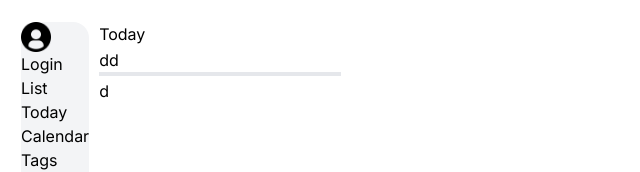
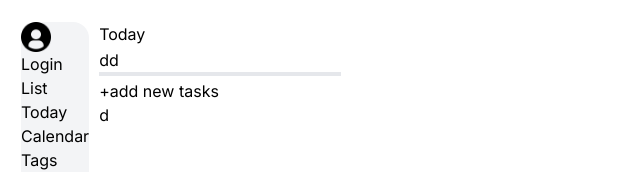
Before and after one commit to ITsMyPlan/todotasks, a Next.js app: page /today in a window 1280 px wide. Shown: the top 172 px of the page, without its empty margins (0-640 px from the left). Built offline with nearby package versions, Linux system fonts and the light colour scheme; no server answers.

Commit message:
feat: add Modal Toggle

```diff
--- /dev/null
+++ b/app/_components/common/Modal.tsx
@@ -0,0 +1,22 @@
+import useModalStore from '@/store/useModalStore'
+import { ModalProps } from '@/_types/modalState'
+
+const Modal = ({ children }: ModalProps) => {
+  const { show, toggleModal } = useModalStore(state => ({
+    show: state.show,
+    toggleModal: state.toggleModal,
+  }))
+  if (!show) return null
+
+  return (
+    <div>
+      <p>Tasks</p>
+      <button type="button" onClick={toggleModal}>
+        X
+      </button>
+      <div>{children}</div>
+    </div>
+  )
+}
+
+export default Modal
--- a/app/_components/layout/Todo.tsx
+++ b/app/_components/layout/Todo.tsx
@@ -1,14 +1,20 @@
 'use client'
+import useModalStore from "@/store/useModalStore"
+import Modal from "@/_components/common/Modal"
 
 export default function Todo() {
-  // 모달 컴포넌트 받아와서 button event로 발생
-  // 컴포넌트는 page/action 따로 나누고 open close 상태관리
+   const { show, toggleModal } = useModalStore(state => ({
+     show: state.show,
+     toggleModal: state.toggleModal,
+   }))
+
 
   return (
     <div className="box-border ml-[10px] w-screen">
       <p>Today</p>
       <div className="border-b-4 border-lightGray/30 my-[1%]">dd</div>
-      {/* <button onClick={modal}>+add new tasks</button> */}
+      <button onClick={toggleModal}>+add new tasks</button>
+      {show && <Modal children={undefined} />}
       <div>d</div>
     </div>
   )
--- /dev/null
+++ b/app/_types/modalState.ts
@@ -0,0 +1,8 @@
+export type ModalState = {
+  show: boolean
+  toggleModal: () => void
+}
+
+export interface ModalProps {
+  children: React.ReactNode
+}
--- /dev/null
+++ b/store/useModalStore.ts
@@ -0,0 +1,9 @@
+import { create } from 'zustand'
+import { ModalState } from '@/_types/modalState'
+
+const useModalStore = create<ModalState>(set => ({
+  show: false,
+  toggleModal: () => set(state => ({ show: !state.show })),
+}))
+
+export default useModalStore
```
